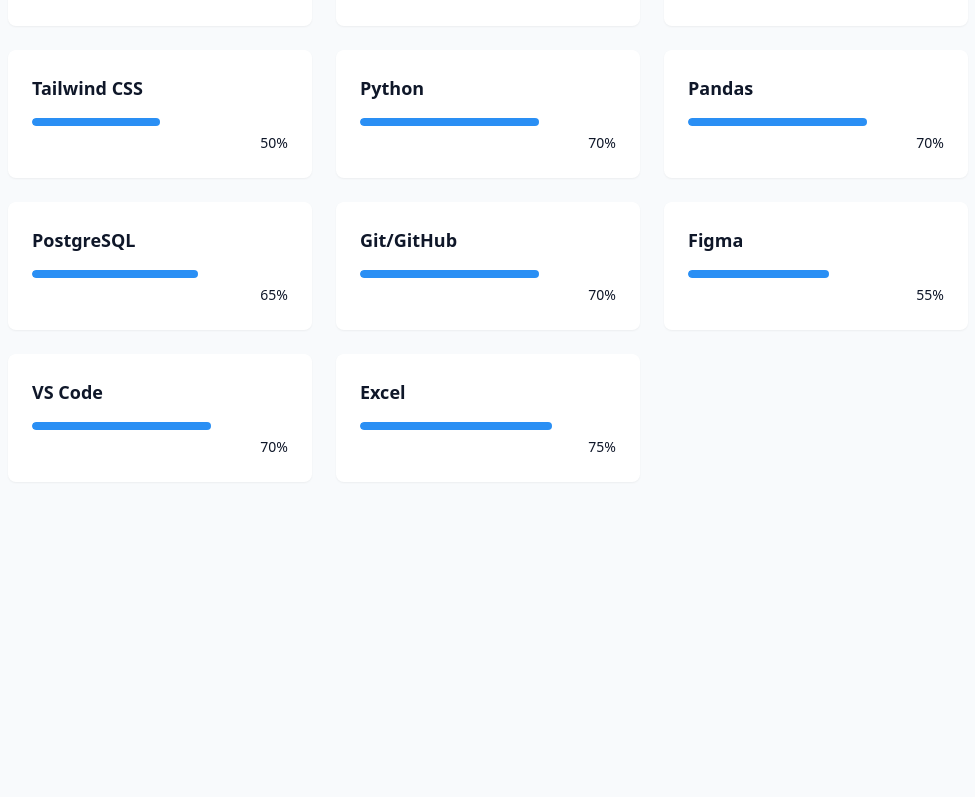
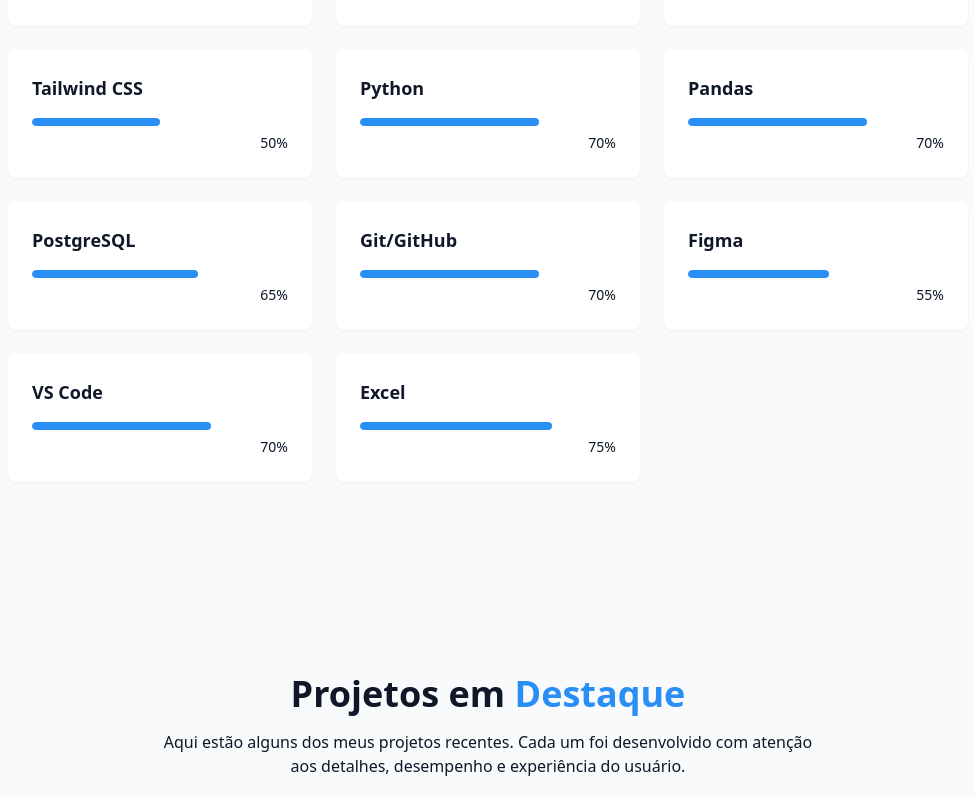
Before and after one commit to Joao-toledo/portifolio-cp3, a React (Vite) app: page / in a window 1280 px wide. Shown: the part 2000-2797 px from the top of the page, without its empty margins (152-1127 px from the left). Before the commit the page ends 2578 px from the top, so only its background shows below. Built offline with nearby package versions, Linux system fonts and the light colour scheme.

Commit message:
feat: projetos

```diff
--- /dev/null
+++ b/src/componets/Projetos.jsx
@@ -0,0 +1,36 @@
+import {  Wrench } from "lucide-react";
+
+export const Projetos = () => {
+  return (
+    <section id="projects" className="py-24 px-4 relative">
+      <div className="container mx-auto max-w-5xl">
+        <h2 className="text-3xl md:text-4xl font-bold mb-4 text-center">
+          {" "}
+          Projetos em<span className="text-primary"> Destaque </span>
+        </h2>
+
+        <p className="text-center text-muted-foreground mb-12 max-w-2xl mx-auto">
+          Aqui estão alguns dos meus projetos recentes. Cada um foi desenvolvido com atenção aos detalhes, desempenho e experiência do usuário.
+        </p>
+
+        {}
+        <div className="text-center p-16 border-2 border-dashed border-border/50 rounded-xl bg-card/50 max-w-3xl mx-auto shadow-lg">
+          <Wrench className="w-12 h-12 mx-auto text-primary mb-5 animate-bounce-slow" />
+          <h3 className="text-2xl font-bold text-foreground mb-3">
+            {" "}
+            🚧 Em Construção: Meu Portfólio de Projetos 🚧{" "}
+          </h3>
+          <p className="text-muted-foreground mb-6 text-lg">
+            A seção de projetos está sendo cuidadosamente preparada! Ainda não há projetos em destaque para exibir, mas estou trabalhando ativamente em iniciativas incríveis.
+          </p>
+          <p className="text-sm text-muted-foreground/80 italic">
+            Volte em breve!
+          </p>
+        </div>
+        {
+        }
+
+      </div>
+    </section>
+  );
+};
--- a/src/pages/Home.jsx
+++ b/src/pages/Home.jsx
@@ -2,6 +2,7 @@
 import { Habilidades } from "../componets/Habilidades";
 import { Inicio } from "../componets/Inicio";
 import { Navbar } from "../componets/NavBar";
+import { Projetos } from "../componets/Projetos";
 import { SobreMim } from "../componets/SobreMim";
 import { Tema } from "../componets/Tema";
 
@@ -16,6 +17,7 @@
                 <Inicio />
                 <SobreMim />
                 <Habilidades />
+                <Projetos />
 
             </main>
 
```
